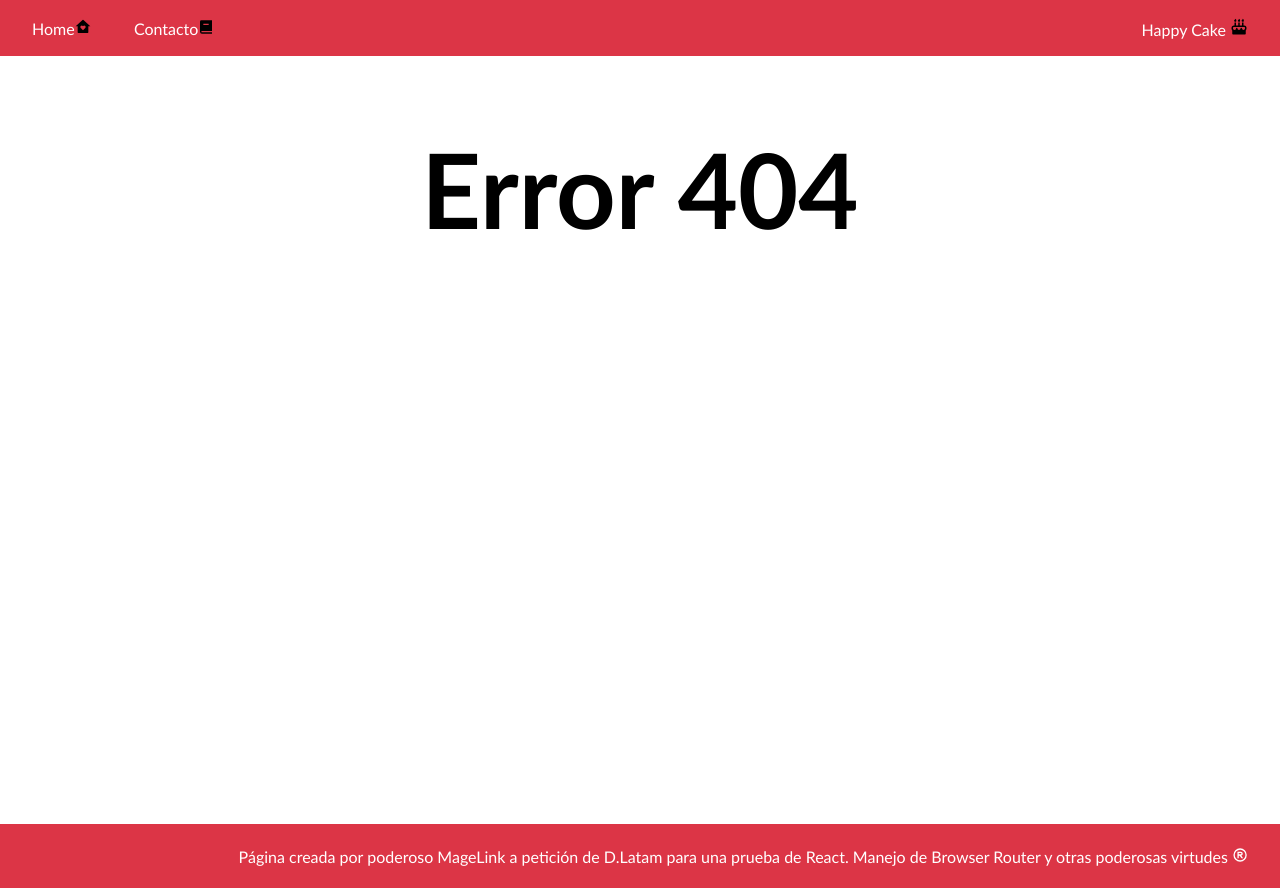
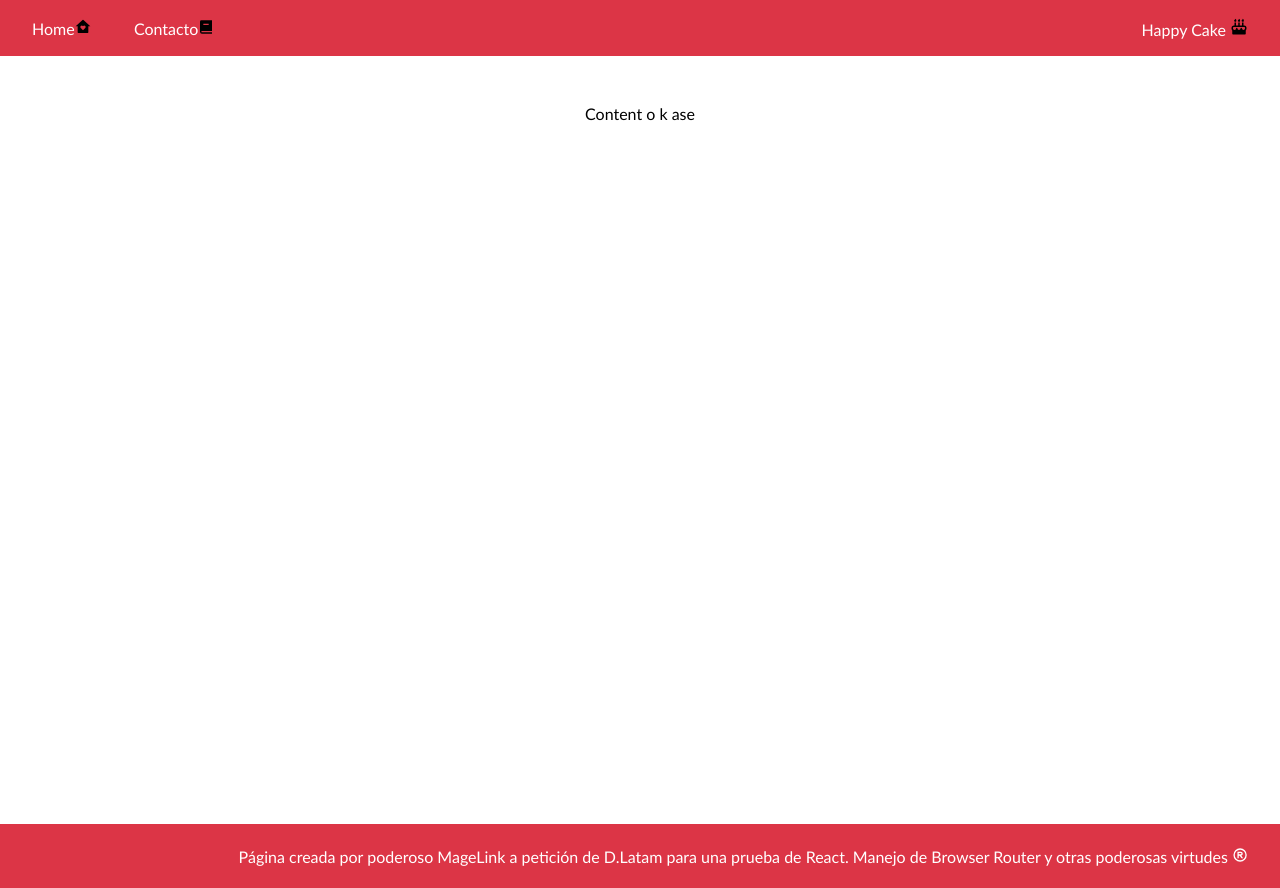
Before and after one commit to MageLnk/React-II-browser-router-challenge, a React (Create React App) app: page /contact in a window 1280 px wide. Before the commit this address had no page. Built offline with nearby package versions, Linux system fonts and the light colour scheme.

Commit message:
Route -contact- created

```diff
--- a/src/App.jsx
+++ b/src/App.jsx
@@ -5,7 +5,7 @@ import GeneralContext from "./Context/GeneralContext";
 // Components
 import { NavBar, Footer } from "./Components";
 // Pages
-import { Home, Error404 } from "./pages";
+import { Home, Error404, ContactPage } from "./pages";
 
 const App = () => {
   const { test } = useContext(GeneralContext);
@@ -18,6 +18,7 @@ const App = () => {
         <NavBar />
         <Routes>
           <Route path="/" element={<Home />} />
+          <Route path="/contact" element={<ContactPage />} />
           <Route path="*" element={<Error404 />} />
         </Routes>
         <Footer />
--- /dev/null
+++ b/src/Components/ContactContent/index.jsx
@@ -0,0 +1,5 @@
+const ContactContent = () => {
+  return <div className="contact-content-container">Content o k ase</div>;
+};
+
+export default ContactContent;
--- a/src/Components/index.js
+++ b/src/Components/index.js
@@ -1,3 +1,4 @@
 export { default as Footer } from "./Footer";
 export { default as NavBar } from "./NavBar";
 export { default as HomeContent } from "./HomeContent";
+export { default as ContactContent } from "./ContactContent";
--- a/src/index.css
+++ b/src/index.css
@@ -58,6 +58,16 @@ a:active {
   font-weight: 700;
 }
 
+.contact-page-container {
+  grid-area: main-content;
+}
+.contact-page-container .contact-content-container {
+  display: flex;
+  align-items: center;
+  flex-direction: column;
+  margin: 3rem 0 0 0;
+}
+
 .footer-container {
   grid-area: footer;
   background-color: #dc3546;
--- /dev/null
+++ b/src/pages/Contatcs/index.jsx
@@ -0,0 +1,11 @@
+import { ContactContent } from "../../Components/";
+
+const ContactPage = () => {
+  return (
+    <div className="contact-page-container">
+      <ContactContent />
+    </div>
+  );
+};
+
+export default ContactPage;
--- a/src/pages/index.js
+++ b/src/pages/index.js
@@ -1,2 +1,3 @@
 export { default as Home } from "./Home";
 export { default as Error404 } from "./Error404";
+export { default as ContactPage } from "./Contatcs";
```
Also changed, not shown: 1 other file (tests, documents, lock files or other folders).
